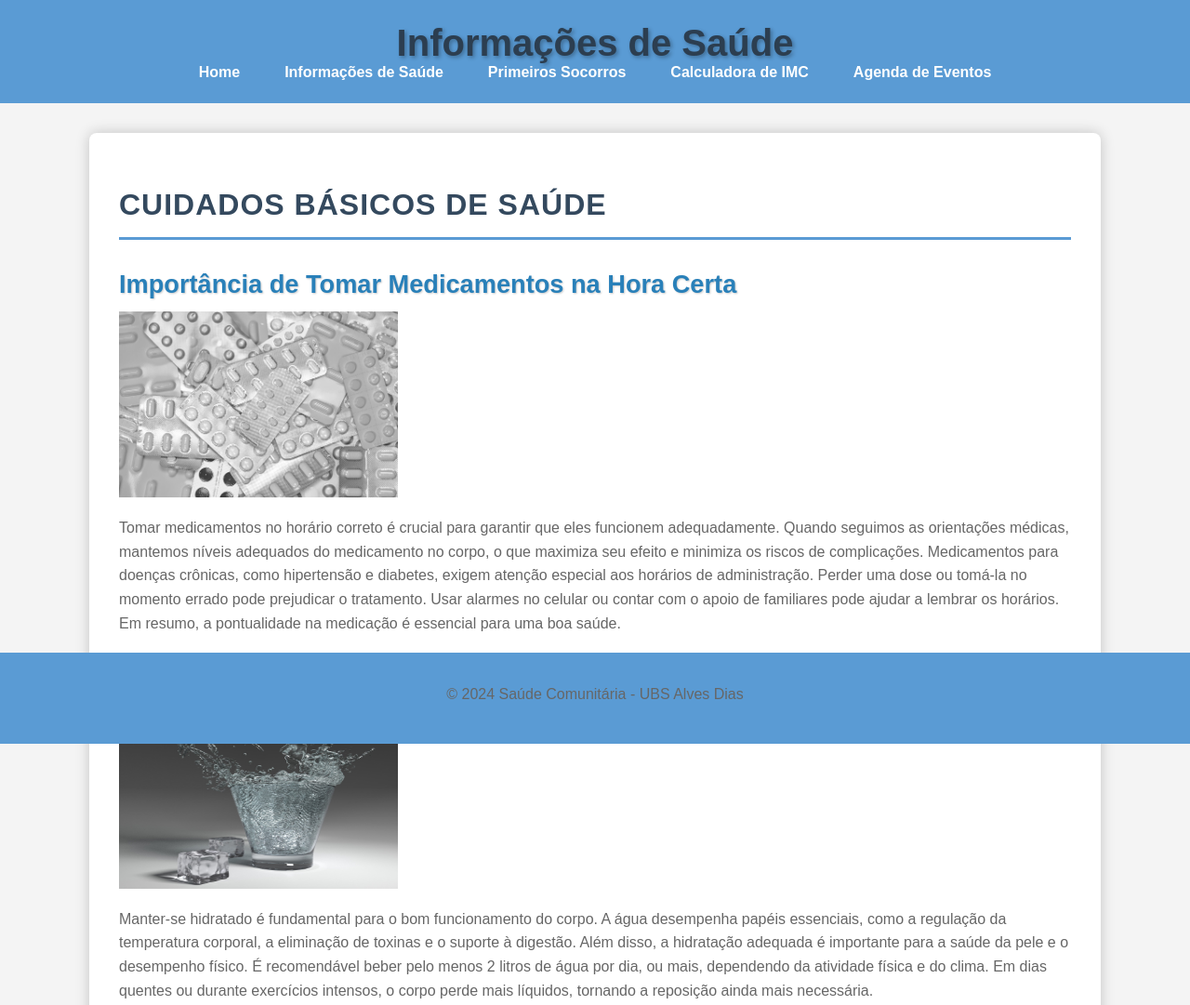
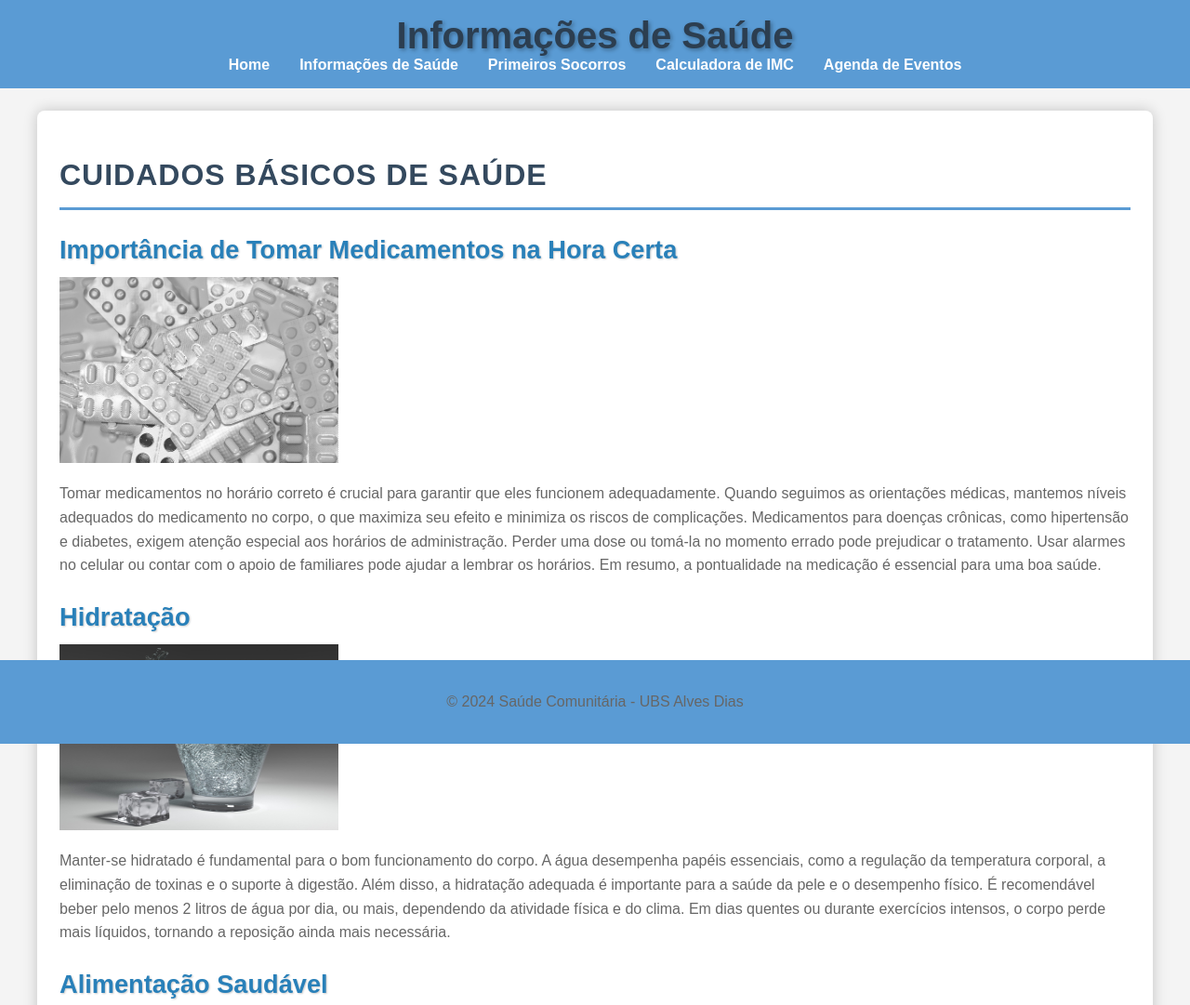
Before and after one commit to Luanaljm/saude-comunitaria, a plain HTML site: page informacoes.html in a window 1280 px wide. Shown: the top 1081 px of the page at 93% size. Drawn offline with Linux system fonts and the light colour scheme.

Commit message:
Update styles.css

```diff
--- a/styles.css
+++ b/styles.css
@@ -10,7 +10,7 @@ header {
     background-color: #5a9bd4; /* Azul suave */
     color: white;
     text-align: center;
-    padding: 1.5em 0; /* Aumentar o padding para mais espaço */
+    padding: 1em 0; /* Reduzido de 1.5em para 1em */
 }
 
 h1 {
@@ -29,7 +29,7 @@ nav ul {
 }
 
 nav ul li {
-    margin: 0 1.5em; /* Aumentar o espaçamento entre os itens do menu */
+    margin: 0 1em; /* Ajustado de 1.5em para 1em para diminuir o espaçamento */
 }
 
 nav ul li a {
@@ -55,27 +55,27 @@ nav ul li a.active {
 }
 
 section {
-    margin: 2em auto;
-    width: 80%;
+    margin: 1.5em auto; /* Ajustado de 2em para 1.5em para aproximar a seção */
+    width: 90%; /* Ajustado de 80% para 90% para maior uso de espaço */
     background-color: white; /* Fundo branco para o conteúdo */
-    padding: 2em; /* Aumentar o padding */
+    padding: 1.5em; /* Ajustado de 2em para 1.5em */
     border-radius: 8px;
     box-shadow: 0 0 15px rgba(0, 0, 0, 0.2); /* Sombra mais forte */
 }
 
 h2 {
     font-size: 2em; /* Tamanho maior para os subtítulos */
-    margin-bottom: 1em; /* Espaço abaixo do subtítulo */
+    margin-bottom: 0.5em; /* Ajustado de 1em para 0.5em */
     color: #34495e; /* Cor do texto mais escura */
     border-bottom: 3px solid #5a9bd4; /* Linha embaixo para destaque */
-    padding-bottom: 0.5em; /* Espaço entre o texto e a linha */
+    padding-bottom: 0.5em; /* Mantido */
     text-transform: uppercase; /* Transformar texto em maiúsculas */
     letter-spacing: 1px; /* Espaçamento entre letras */
 }
 
 h3 {
     font-size: 1.7em; /* Tamanho maior para os subtítulos das seções */
-    margin-bottom: 0.5em; /* Espaço abaixo do subtítulo */
+    margin-bottom: 0.5em; /* Mantido */
     color: #2980b9; /* Azul mais forte para os subtítulos */
     font-weight: 700; /* Negrito */
     text-shadow: 1px 1px 2px rgba(0, 0, 0, 0.2); /* Sombra para dar um leve destaque */
@@ -85,7 +85,7 @@ p {
     font-size: 1em; /* Tamanho padrão do texto */
     line-height: 1.6; /* Aumentar o espaçamento entre linhas para melhor legibilidade */
     color: #666; /* Cor do texto */
-    margin-bottom: 1.5em; /* Espaço abaixo dos parágrafos */
+    margin-bottom: 1em; /* Ajustado de 1.5em para 1em */
 }
 
 footer {
```
